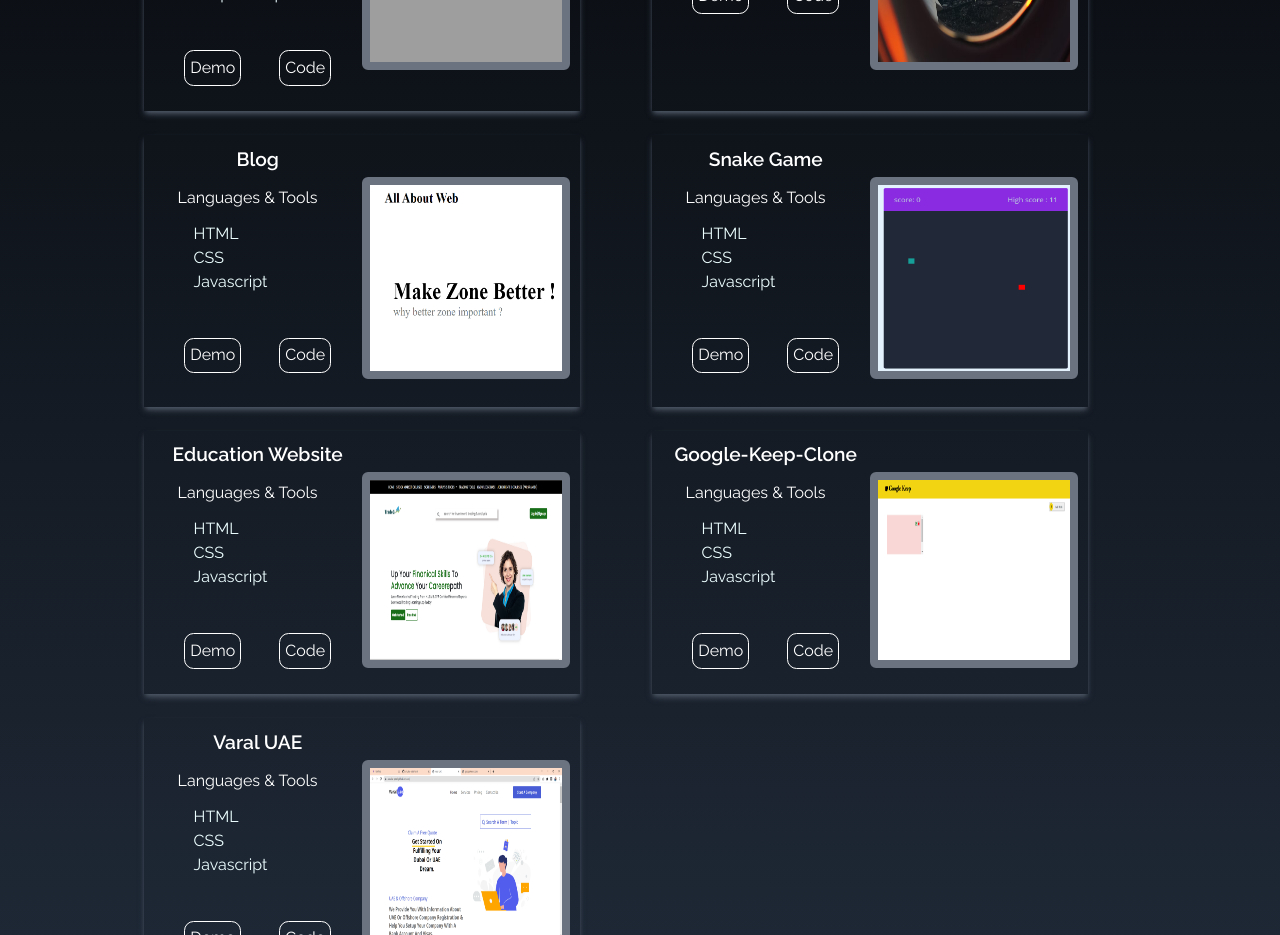
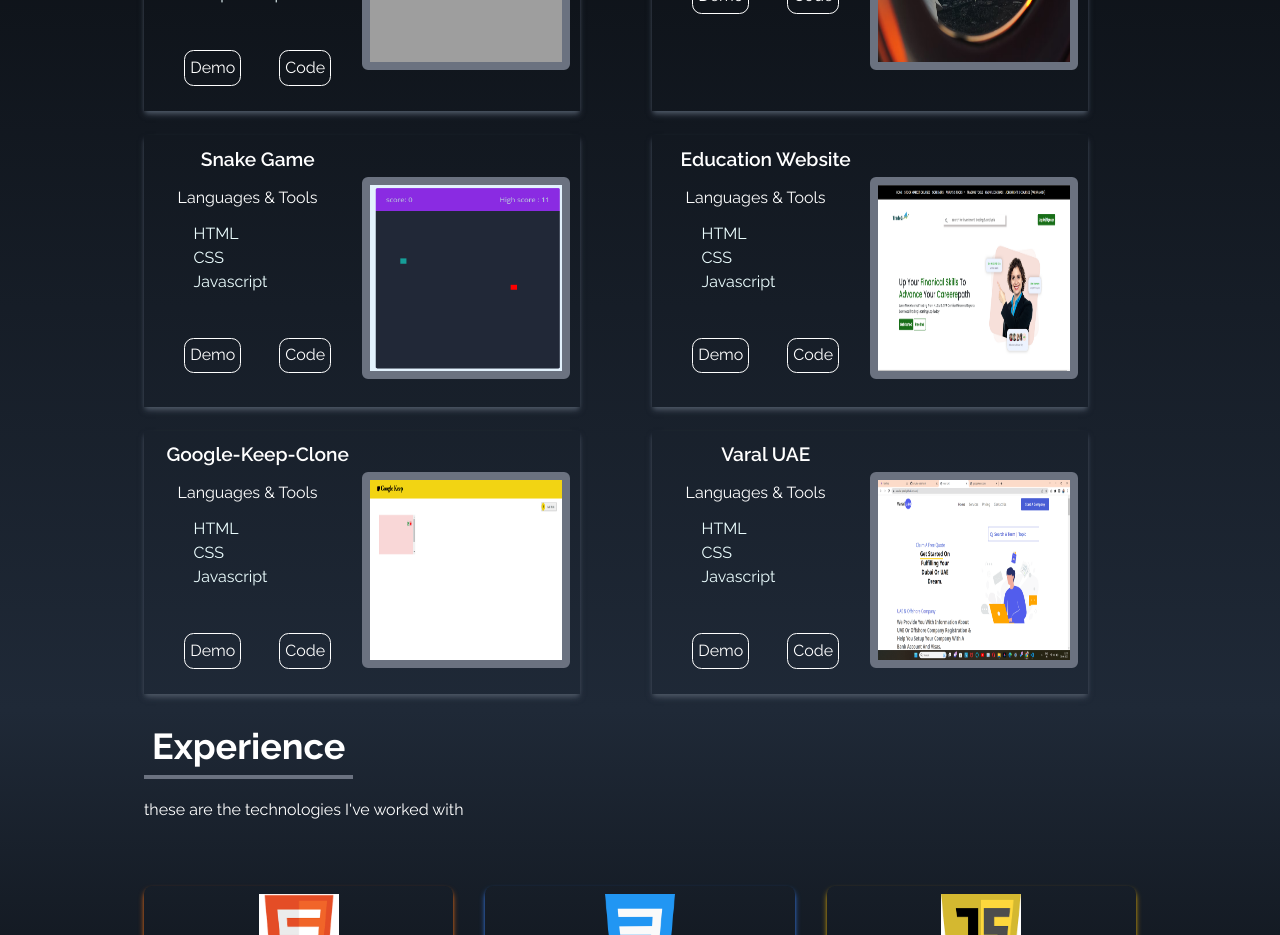
Before and after one commit to anusha-patel/portfolio, a React (Create React App) app: page / in a window 1280 px wide. Shown: the part 1980-2915 px from the top of the page. Built offline with nearby package versions, Linux system fonts and the light colour scheme; grey boxes are pictures that could not be loaded.

Commit message:
changed number of projects

```diff
--- a/src/components/portfolio/Card.jsx
+++ b/src/components/portfolio/Card.jsx
@@ -66,20 +66,10 @@ const Card = () => {
             code: 'https://github.com/anusha-patel/travel',
 
         },
+
+
         {
             id: 5,
-            src: project3,
-            title: 'Blog',
-            lan_1: 'HTML',
-            lan_2: 'CSS',
-            lan_3: 'Javascript',
-            code: 'https://github.com/anusha-patel/blog',
-            demo: 'https://anusha-patel.github.io/blog/',
-
-        },
-
-        {
-            id: 6,
             src: project5,
             title: 'snake Game',
             lan_1: 'HTML',
@@ -89,7 +79,7 @@ const Card = () => {
             code: 'https://github.com/anusha-patel/snakeGame',
         },
         {
-            id: 7,
+            id: 6,
             src: project6,
             title: 'education website',
             lan_1: 'HTML',
@@ -99,7 +89,7 @@ const Card = () => {
             code: 'https://github.com/anusha-patel/trade',
         },
         {
-            id: 8,
+            id: 7,
             src: project7,
             title: 'google-keep-clone',
             lan_1: 'HTML',
@@ -109,7 +99,7 @@ const Card = () => {
             code: "https://github.com/anusha-patel/google-keep-clone",
         },
         {
-            id: 9,
+            id: 8,
             src: project8,
             title: 'varal UAE',
             lan_1: 'HTML',
```
